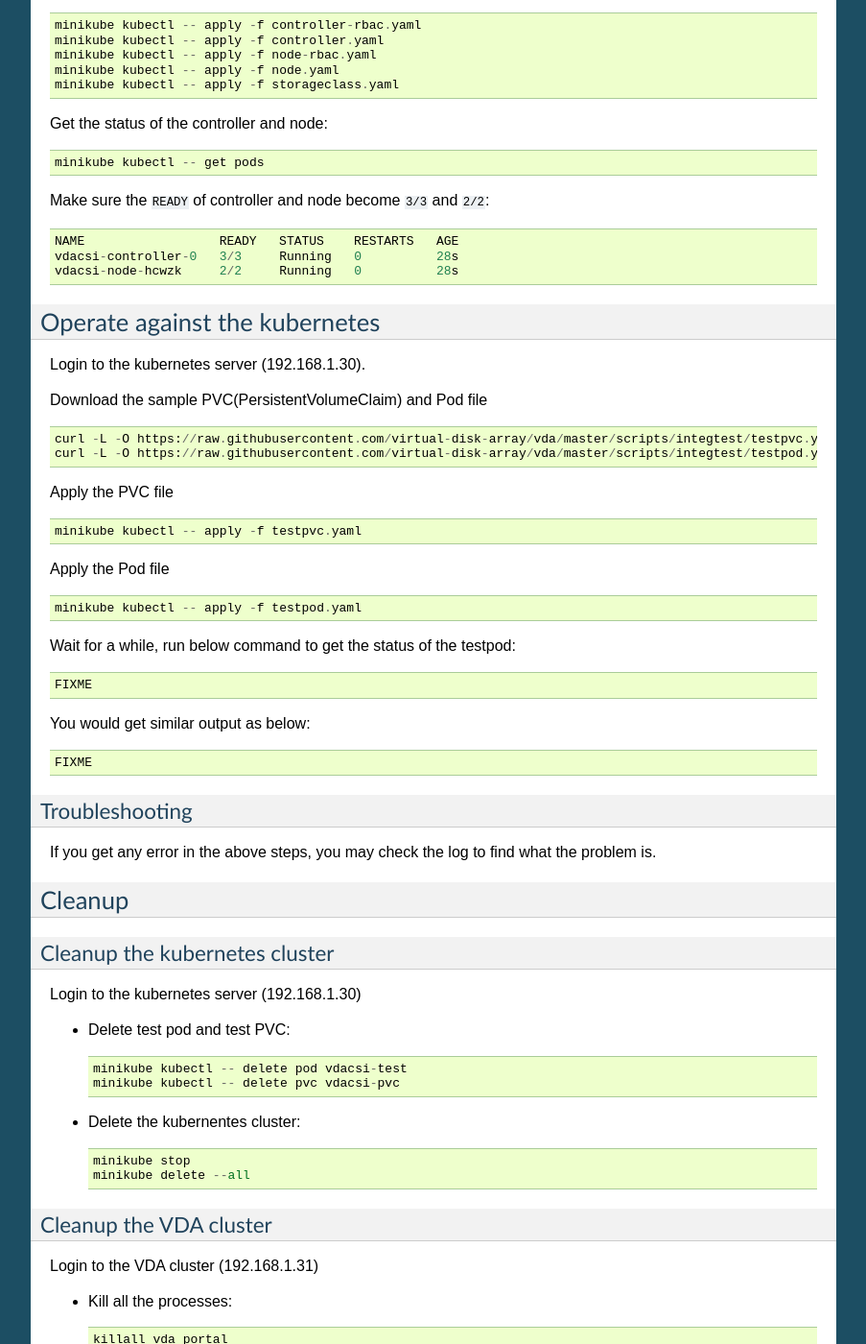
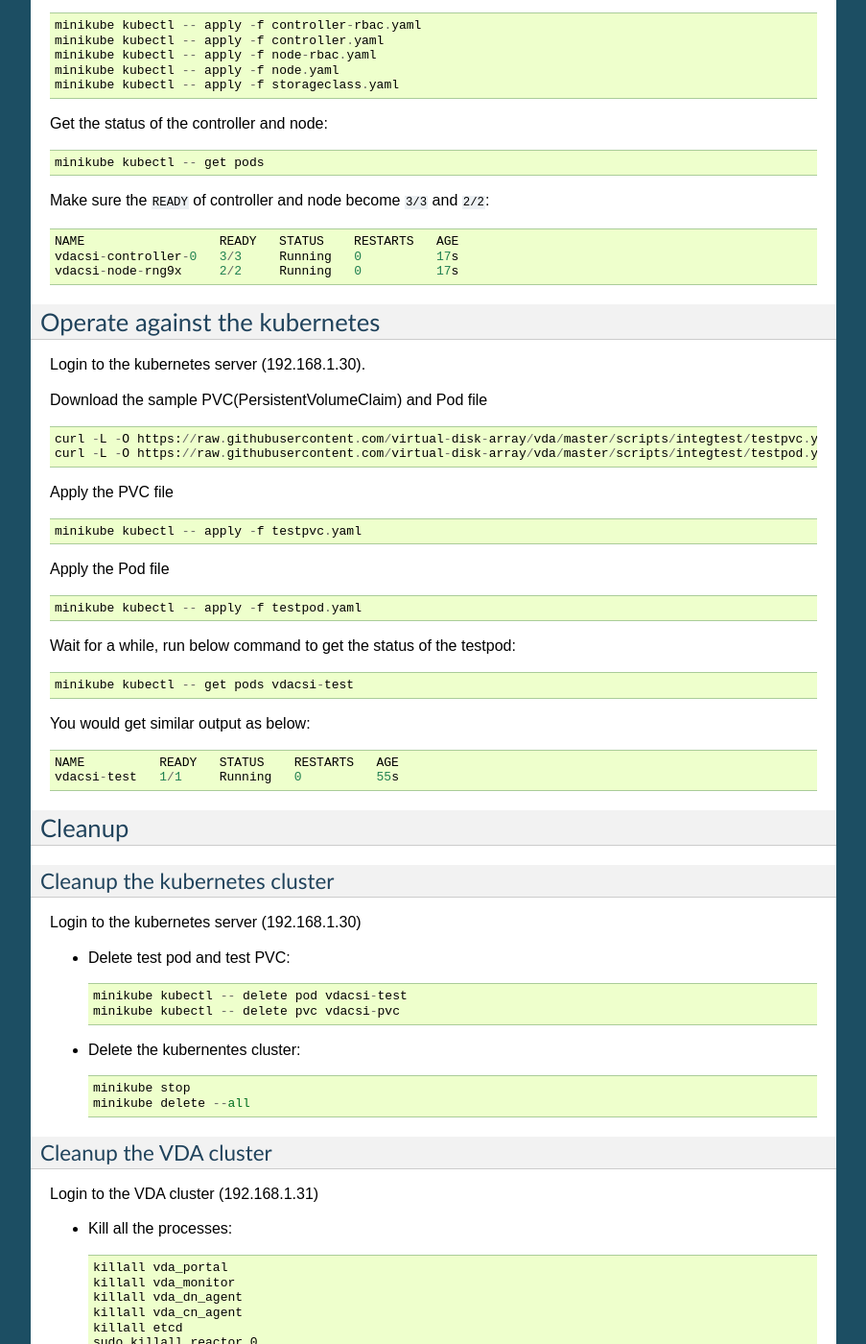
Before and after one commit to virtual-disk-array/vda_doc, a Sphinx documentation site: the page built from source/WorkWithKubernetes.rst, in a window 1280 px wide and 1400 px high, scrolled down 5141 px. Shown: the whole window at 96% size, without its empty margins (198-1101 px from the left). Built offline with Sphinx 7.4.7, drawn with Linux system fonts in a browser that asks for light colours; some of the changed lines change nothing that is shown; some of the changed text lies outside the part shown.

Commit message:
finihs WorkWithKubernetes

```diff
--- a/source/WorkWithKubernetes.rst
+++ b/source/WorkWithKubernetes.rst
@@ -137,8 +137,8 @@
   ./vda_monitor --etcd-endpoints 192.168.1.30:2389 \
    > /tmp/vda_data/monitor.log 2>&1 &
 
-Create :ref:`DN <dn-label>`, :ref:`PD <pd-label>` and `CN <cn-label>`
-^^^^^^^^^^^^^^^^^^^^^^^^^^^^^^^^^^^^^^^^^^^^^^^^^^^^^^^^^^^^^^^^^^^^^
+Create :ref:`DN <dn-label>`, :ref:`PD <pd-label>` and :ref:`CN <cn-label>`
+^^^^^^^^^^^^^^^^^^^^^^^^^^^^^^^^^^^^^^^^^^^^^^^^^^^^^^^^^^^^^^^^^^^^^^^^^^
 * Create DN::
 
     ./vda_cli dn create --sock-addr 192.168.1.30:9720 \
@@ -230,15 +230,13 @@
 Wait until all the ``READY`` become ``1/1``::
 
   NAMESPACE     NAME                                      READY   STATUS    RESTARTS   AGE
-  kube-system   coredns-74ff55c5b-mjjbz                   1/1     Running   0          2m15s
-  kube-system   etcd-ip-192-168-1-31                      1/1     Running   0          2m29s
-  kube-system   kube-apiserver-ip-192-168-1-31            1/1     Running   0          2m30s
-  kube-system   kube-controller-manager-ip-192-168-1-31   1/1     Running   0          2m30s
-  kube-system   kube-proxy-m84js                          1/1     Running   0          2m15s
-  kube-system   kube-scheduler-ip-192-168-1-31            1/1     Running   0          2m30s
-  kube-system   storage-provisioner                       1/1     Running   1          2m29s
-
-
+  kube-system   coredns-74ff55c5b-fdv88                   1/1     Running   0          111s
+  kube-system   etcd-ip-192-168-1-31                      1/1     Running   0          2m6s
+  kube-system   kube-apiserver-ip-192-168-1-31            1/1     Running   0          2m6s
+  kube-system   kube-controller-manager-ip-192-168-1-31   1/1     Running   0          2m6s
+  kube-system   kube-proxy-ddzg4                          1/1     Running   0          111s
+  kube-system   kube-scheduler-ip-192-168-1-31            1/1     Running   0          2m6s
+  kube-system   storage-provisioner                       1/1     Running   1          2m5s
 
 Create sidecars
 ^^^^^^^^^^^^^^^
@@ -279,8 +277,8 @@
 Make sure the ``READY`` of controller and node become ``3/3`` and ``2/2``::
 
   NAME                  READY   STATUS    RESTARTS   AGE
-  vdacsi-controller-0   3/3     Running   0          28s
-  vdacsi-node-hcwzk     2/2     Running   0          28s
+  vdacsi-controller-0   3/3     Running   0          17s
+  vdacsi-node-rng9x     2/2     Running   0          17s
 
 Operate against the kubernetes
 ------------------------------
@@ -301,18 +299,12 @@
 
 Wait for a while, run below command to get the status of the testpod::
 
-  FIXME
+  minikube kubectl -- get pods vdacsi-test
 
 You would get similar output as below::
 
-  FIXME
-
-Troubleshooting
-^^^^^^^^^^^^^^^
-If you get any error in the above steps, you may check the log to find
-what the problem is.
-
-
+  NAME          READY   STATUS    RESTARTS   AGE
+  vdacsi-test   1/1     Running   0          55s
 
 Cleanup
 -------
```
